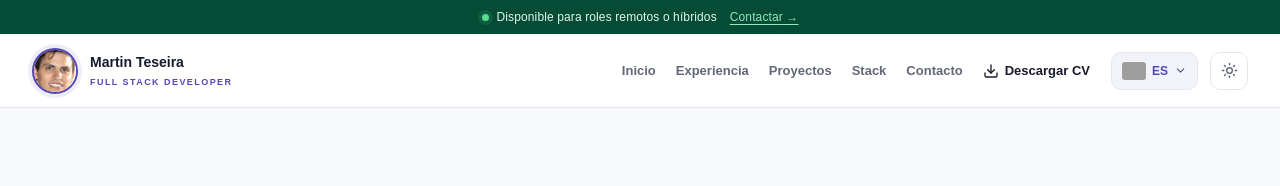
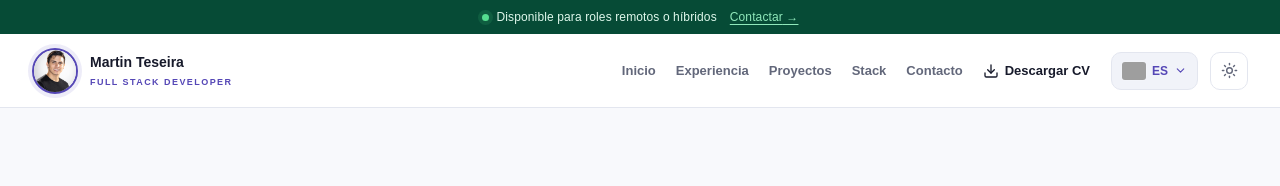
Before and after one commit to teseiramartin/portafolio, a React (Vite) app: page / in a window 1280 px wide. Shown: the top 186 px of the page. Built offline with nearby package versions, Linux system fonts and the light colour scheme; grey boxes are pictures that could not be loaded.

Commit message:
update pick

```diff
--- a/app/portfolio.css
+++ b/app/portfolio.css
@@ -142,10 +142,6 @@ main {
   height: 100%;
   object-fit: cover;
   object-position: 55% 19%;
-}
-.profile-trigger img {
-  transform: scale(2.3);
-  transform-origin: 55% 19%;
 }
 .profile-trigger:hover {
   transform: scale(1.07);
```
